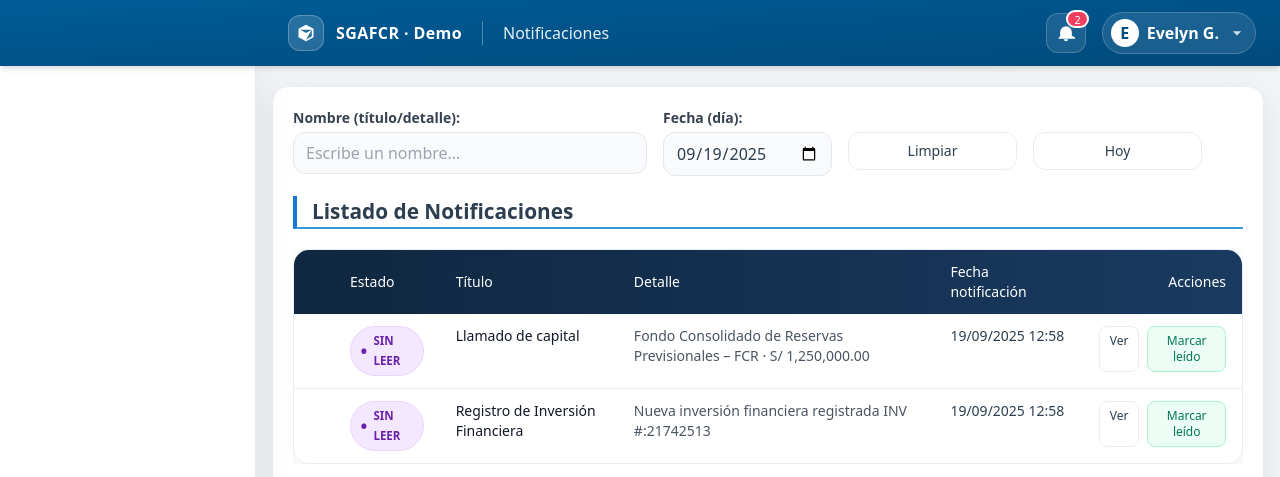
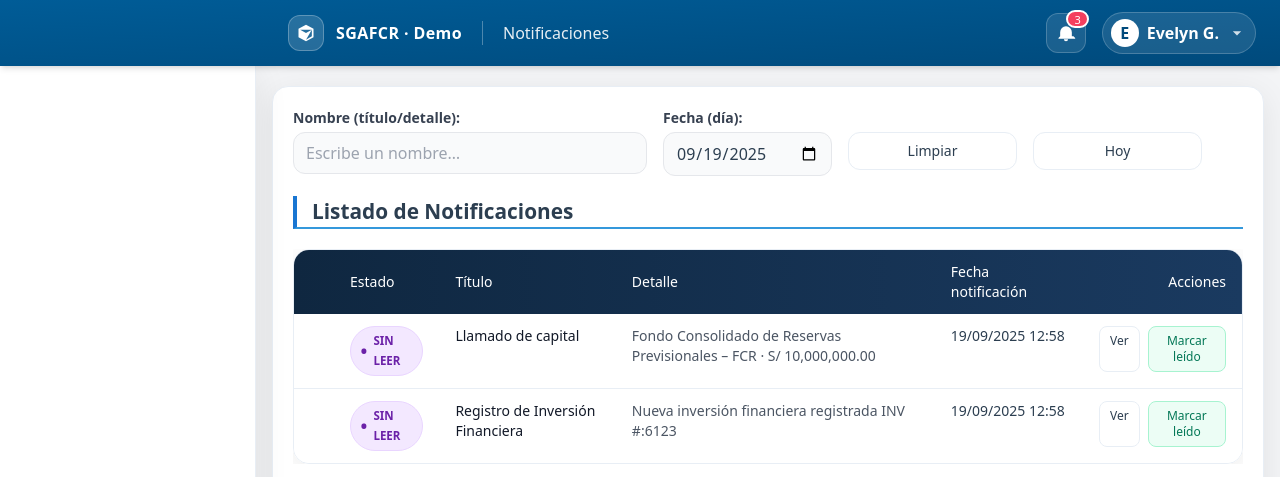
Before and after one commit to lldisool1997/presentaciones-prototipo-onp, a plain HTML site: page prototipos/lista-notificaciones.html in a window 1280 px wide. Shown: the top 477 px of the page. Drawn offline with nearby package versions, Linux system fonts and the light colour scheme.

Commit message:
llamado a capital avance

```diff
--- a/prototipos/lista-notificaciones.html
+++ b/prototipos/lista-notificaciones.html
@@ -183,25 +183,25 @@
         {
     id: 1,
     title: "Llamado de capital",
-        detail: "Fondo Consolidado de Reservas Previsionales – FCR · S/ 1,250,000.00",
-        href: "backoffice-instruccion.html?inv=6122&mov=C-1001&tipo=Llamado&fecha=2024-08-10&monto=1%2C250%2C000.00&doc=call_1001.pdf&bank=BCP",
+    detail: "Fondo Consolidado de Reservas Previsionales – FCR · S/ 10,000,000.00",
+    href: "backoffice-instruccion.html?inv=6122&mov=C-1001&tipo=Llamado&fecha=2024-08-10&monto=1%2C250%2C000.00&doc=call_1001.pdf&bank=Banco+de+Crédito+del+Perú+%28BCP%29",
     unread: true,
     createdAt: new Date() // hoy
   },
   {
     id: 2,
     title: "Registro de Inversión Financiera",
-        detail: "Nueva inversión financiera registrada INV #:21742513",
-        href: "listado.html",
+    detail: "Nueva inversión financiera registrada INV #:6123",
+    href: "listado-llamado-capital-dist.html",
     unread: true,
     createdAt: new Date() // hoy
   },
   {
     id: 3,
     title: "Nuevo cupón aprobado",
-        detail: "Cupón INV #:21742513 aprobado y pendiente de cancelación.",
+    detail: "El cupón con INV #:21742513 ha sido aprobado y está pendiente de cancelación.",
     href: "listado.html",
-        unread: false,
+    unread: true,
      createdAt: new Date(Date.now() - 24*60*60*1000) // ayer
   }
     ];
```
Lines whose indentation alone changed are shown as unchanged.
